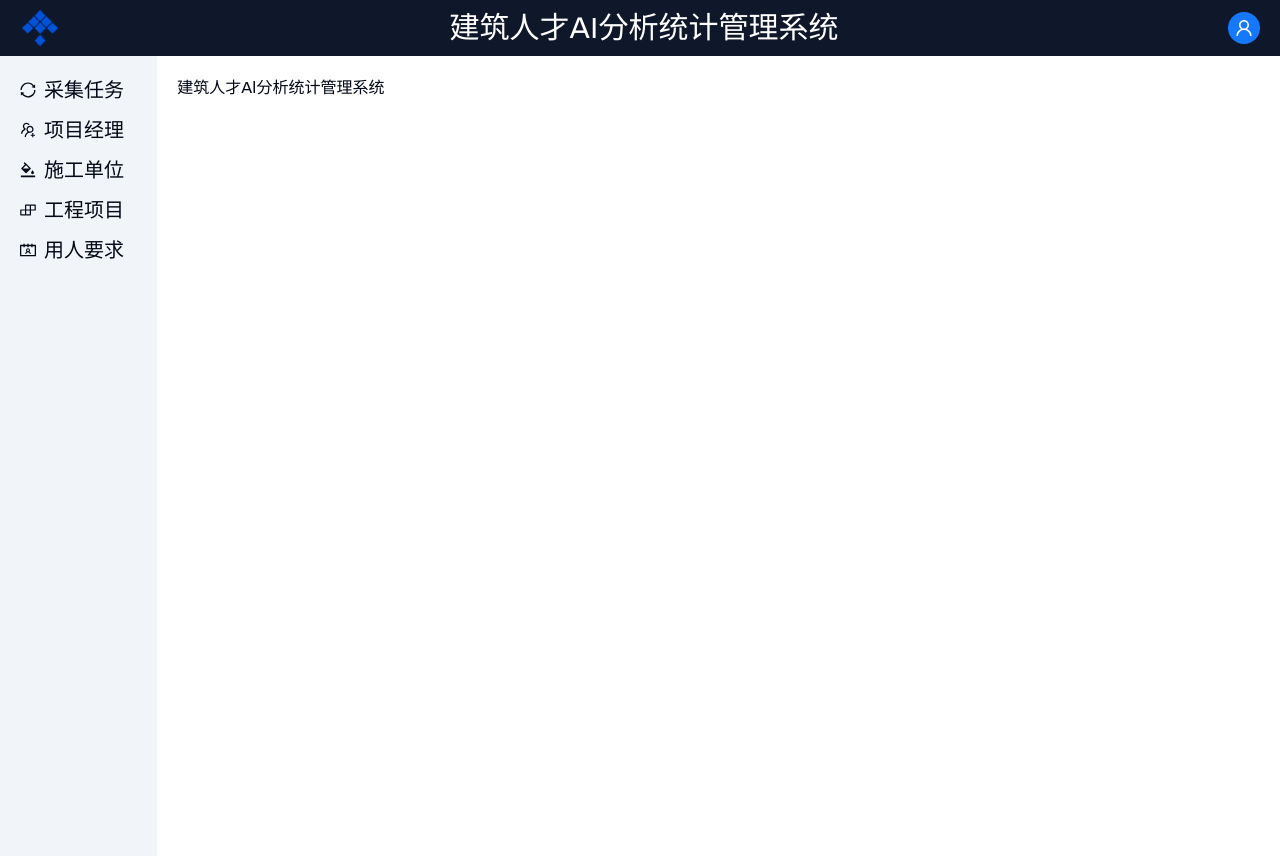
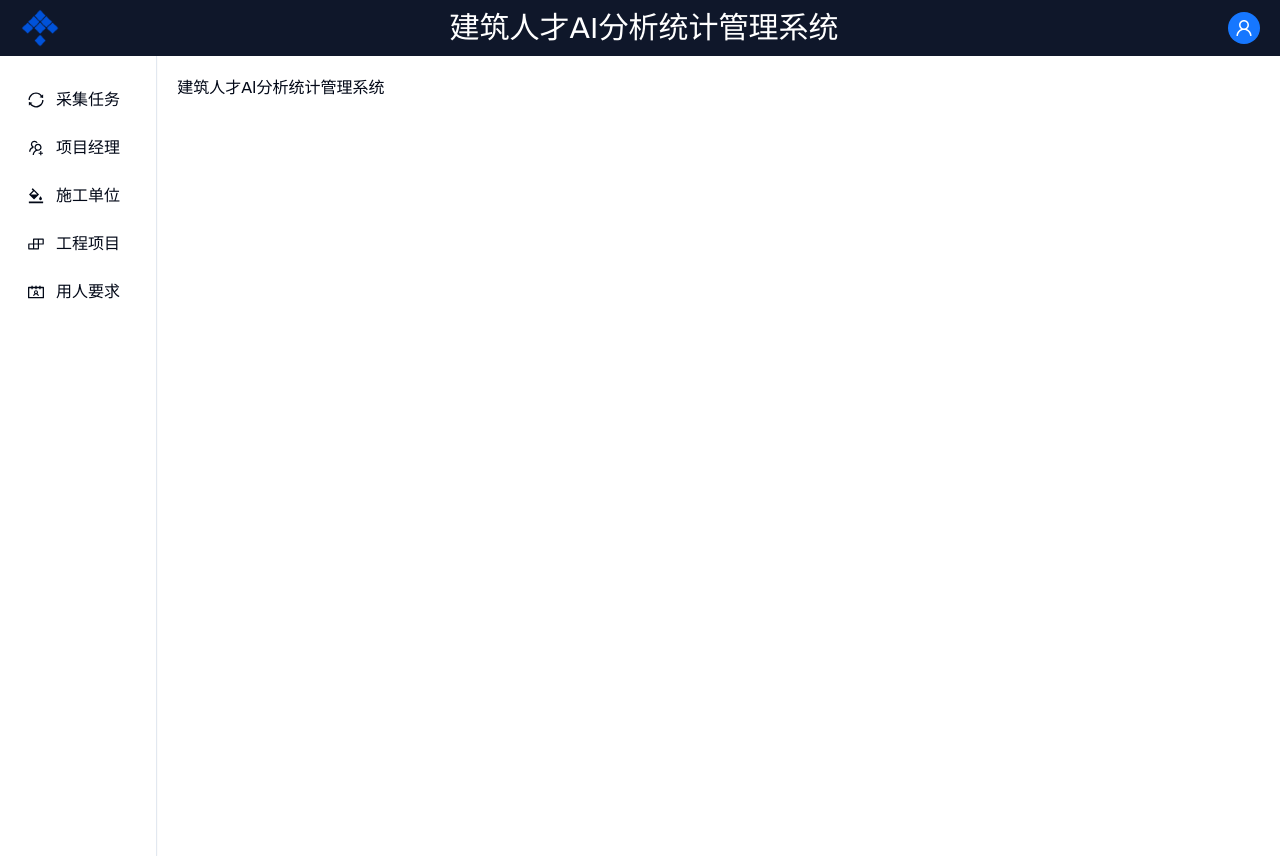
Before and after one commit to Newzhangming/Local-Data-view, a Next.js app: page / in a window 1280 px wide. Built offline with nearby package versions, Linux system fonts and the light colour scheme; what @ant-design/nextjs-registry would draw is missing.

Commit message:
style: highlights menu text when the user selected

```diff
--- a/eslint.config.mjs
+++ b/eslint.config.mjs
@@ -1,12 +1,14 @@
 import pluginJs from '@eslint/js';
 import stylistic from '@stylistic/eslint-plugin';
+import { defineConfig, globalIgnores } from 'eslint/config';
 import prettier from 'eslint-plugin-prettier';
 import simpleImportSort from 'eslint-plugin-simple-import-sort';
 import unusedImports from 'eslint-plugin-unused-imports';
 import globals from 'globals';
 import tseslint from 'typescript-eslint';
 
-export default [
+export default defineConfig([
+  globalIgnores(['src/generated/*']),
   { files: ['**/*.{js,mjs,cjs,ts}'] },
   { languageOptions: { globals: { ...globals.browser, ...globals.node } } },
   pluginJs.configs.recommended,
@@ -64,4 +66,4 @@ export default [
       ],
     },
   },
-];
+]);
--- a/src/components/sidebar.tsx
+++ b/src/components/sidebar.tsx
@@ -1,43 +1,43 @@
+'use client';
+
 import { BgColorsOutlined, BuildOutlined, ContactsOutlined, SyncOutlined, UsergroupAddOutlined } from '@ant-design/icons';
 import Link from 'next/link';
-import React from 'react';
+import { usePathname } from 'next/navigation';
+import React, { useMemo } from 'react';
 
 // 阿里 icons
 // https://ant.design/components/icon
 
 export default function Sidebar() {
+  const pathname = usePathname();
+  const menuItems = useMemo(() => {
+    return [
+      { href: '/task', icon: <SyncOutlined />, label: '采集任务' },
+      { href: '/manager', icon: <UsergroupAddOutlined />, label: '项目经理' },
+      { href: '/company', icon: <BgColorsOutlined />, label: '施工单位' },
+      { href: '/project', icon: <BuildOutlined />, label: '工程项目' },
+      { href: '/condition', icon: <ContactsOutlined />, label: '用人要求' },
+    ];
+  }, []);
+
   return (
-    <div className={'flex flex-col h-full bg-secondary rounded-none gap-3 p-5'}>
-      <div className={'flex flex-row gap-2'}>
-        <SyncOutlined />
-        <Link href={'/task'} className={'text-xl'}>
-          采集任务
-        </Link>
-      </div>
-      <div className={'flex flex-row gap-2'}>
-        <UsergroupAddOutlined />
-        <Link href={'/manager'} className={'text-xl'}>
-          项目经理
-        </Link>
-      </div>
-      <div className={'flex flex-row gap-2'}>
-        <BgColorsOutlined />
-        <Link href={'/company'} className={'text-xl'}>
-          施工单位
-        </Link>
-      </div>
-      <div className={'flex flex-row gap-2'}>
-        <BuildOutlined />
-        <Link href={'/project'} className={'text-xl'}>
-          工程项目
-        </Link>
-      </div>
-      <div className={'flex flex-row gap-2'}>
-        <ContactsOutlined />
-        <Link href={'/condition'} className={'text-xl'}>
-          用人要求
-        </Link>
-      </div>
+    <div className="flex flex-col h-full bg-white border-r px-4 py-6 gap-2 shadow-sm">
+      {menuItems.map((item) => {
+        console.log(pathname);
+        const isActive = pathname.startsWith(item.href);
+        return (
+          <Link
+            key={item.href}
+            href={item.href}
+            className={`flex items-center gap-3 px-3 py-2 rounded-lg transition-all duration-200
+              ${isActive ? 'bg-blue-100 text-blue-600' : 'hover:bg-gray-100 hover:text-blue-600'}
+            `}
+          >
+            {item.icon}
+            {item.label}
+          </Link>
+        );
+      })}
     </div>
   );
 }
```
Also changed, not shown: package.json (+17 -17 lines), 2 other files (tests, documents, lock files or other folders).
